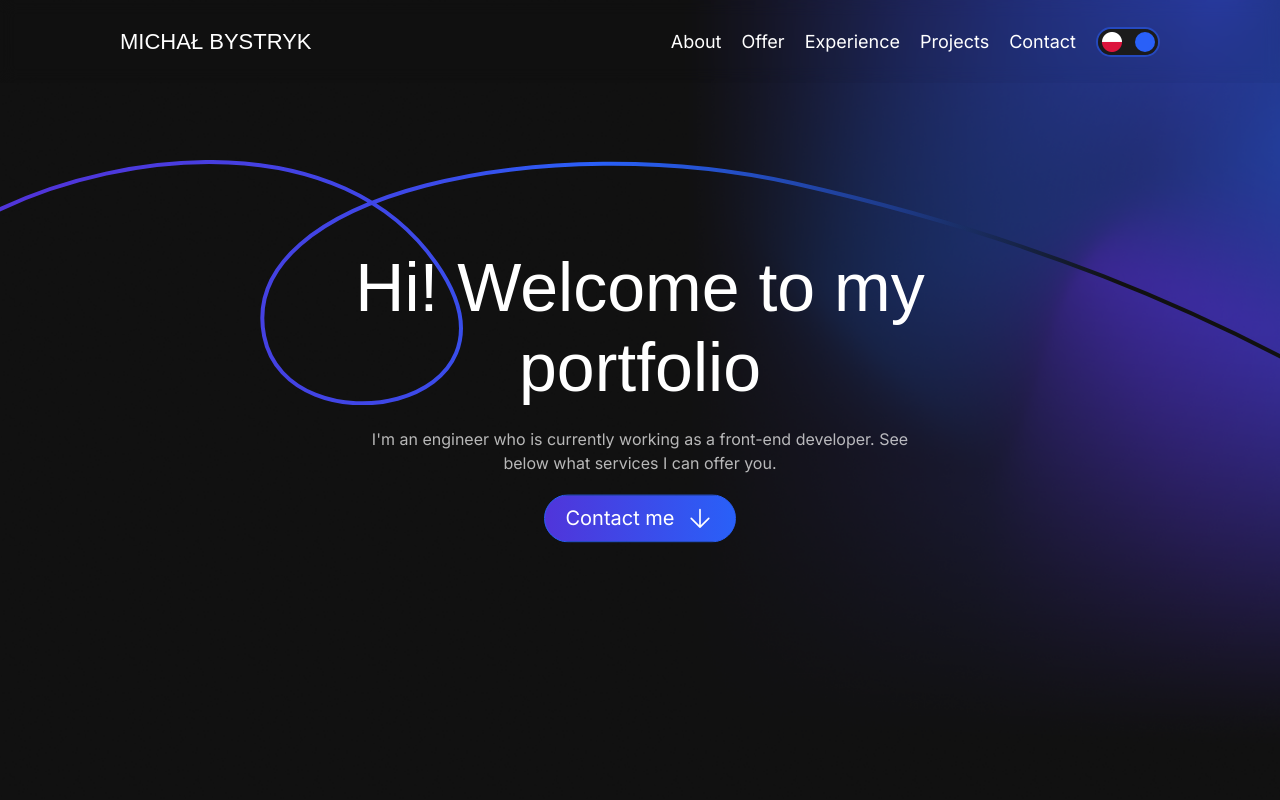
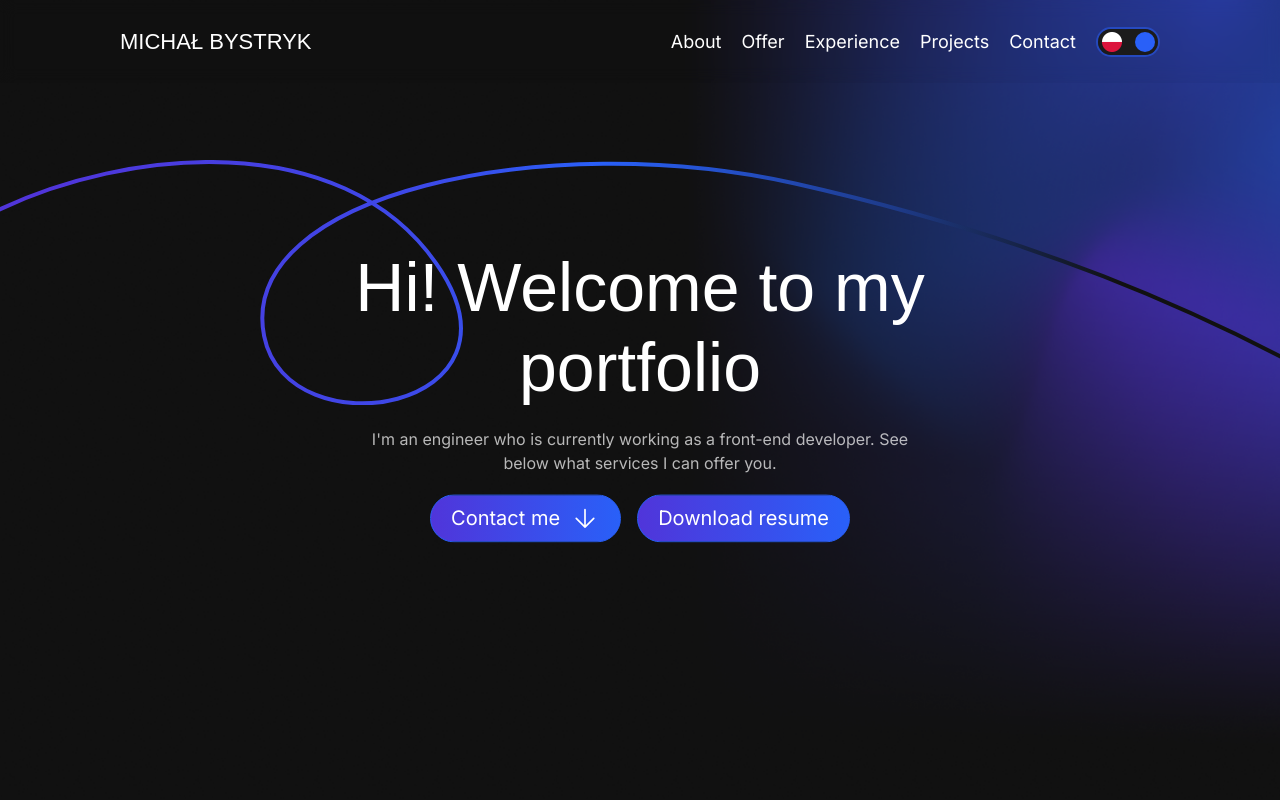
Before and after one commit to Bystrol/portfolio-website, a Next.js app: page / in a window 1280 px wide. Shown: the top 800 px of the page. Built offline with nearby package versions, Linux system fonts and the light colour scheme; a web font is replaced by a local one.

Commit message:
feat: add download resume button

```diff
--- a/src/components/organisms/HeroSection.tsx
+++ b/src/components/organisms/HeroSection.tsx
@@ -4,6 +4,7 @@ import ArrowDown from '../atoms/ArrowDown'
 import { Unbounded } from 'next/font/google'
 import { Translation } from '@/types/translation'
 import { sectionIds } from '@/utils/data/sectionIds'
+import Link from 'next/link'
 
 const unbounded = Unbounded({
   subsets: ['latin']
@@ -28,11 +29,21 @@ export default function HeroSection({ translation }: HeroSectionProps) {
         <p className="text-center text-[12px] sm:text-[14px] lg:text-[16px] max-w-[346px] sm:max-w-[440px] lg:max-w-[580px] text-white/[.70]">
           {translation.hero.paragraph}
         </p>
-        <CtaButton
-          text={translation.hero.button}
-          handleClick={() => scrollToSection(4)}
-          icon={ArrowDown}
-        />
+        <div className="flex gap-4">
+          <CtaButton
+            text={translation.hero.button}
+            handleClick={() => scrollToSection(5)}
+            icon={ArrowDown}
+          />
+          <Link
+            href="CV_Michał_Bystryk.pdf"
+            download
+            target="_blank"
+            className="rounded-full border border-[#2960F8] bg-gradient-to-r from-[#5035DA] to-[#2960F8] sm:hover:drop-shadow-blue text-[14px] sm:text-[18px] lg:text-[20px] mt-[10px] px-[20px] py-[8px] animate-bounce w-max"
+          >
+            {translation.downloadCv}
+          </Link>
+        </div>
       </div>
       <div className="absolute bottom-[30px] flex justify-center w-full px-[30px] sm:px-[60px] lg:px-[120px] animate-slideUp">
         <div
--- a/src/types/translation.d.ts
+++ b/src/types/translation.d.ts
@@ -1,5 +1,6 @@
 export type Translation = {
   navigation: string[]
+  downloadCv: string
   hero: {
     heading: string
     paragraph: string
--- a/src/utils/data/translations.json
+++ b/src/utils/data/translations.json
@@ -1,6 +1,7 @@
 {
   "pl": {
     "navigation": ["O mnie", "Oferta", "Doświadczenie", "Projekty", "Kontakt"],
+    "downloadCv": "Pobierz CV",
     "hero": {
       "heading": "Cześć! Miło Cię gościć w moim portfolio",
       "paragraph": "Jestem inżynierem, który aktualnie pracuje na stanowisku front-end developera. Zobacz poniżej jakie usługi mogę ci zaoferować.",
@@ -106,6 +107,7 @@
   },
   "en": {
     "navigation": ["About", "Offer", "Experience", "Projects", "Contact"],
+    "downloadCv": "Download resume",
     "hero": {
       "heading": "Hi! Welcome to my portfolio",
       "paragraph": "I'm an engineer who is currently working as a front-end developer. See below what services I can offer you.",
```
Also changed, not shown: 1 other file (tests, documents, lock files or other folders).
